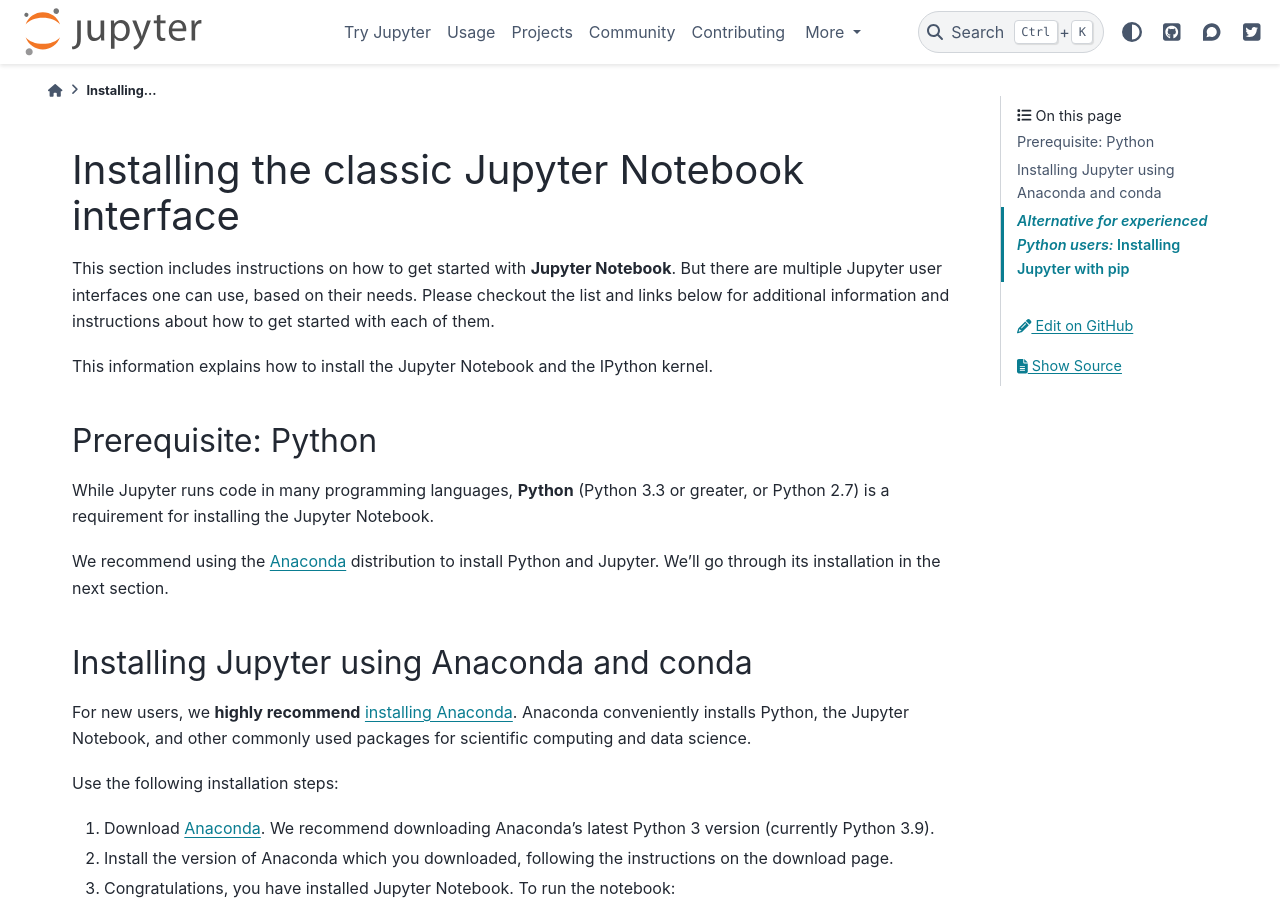
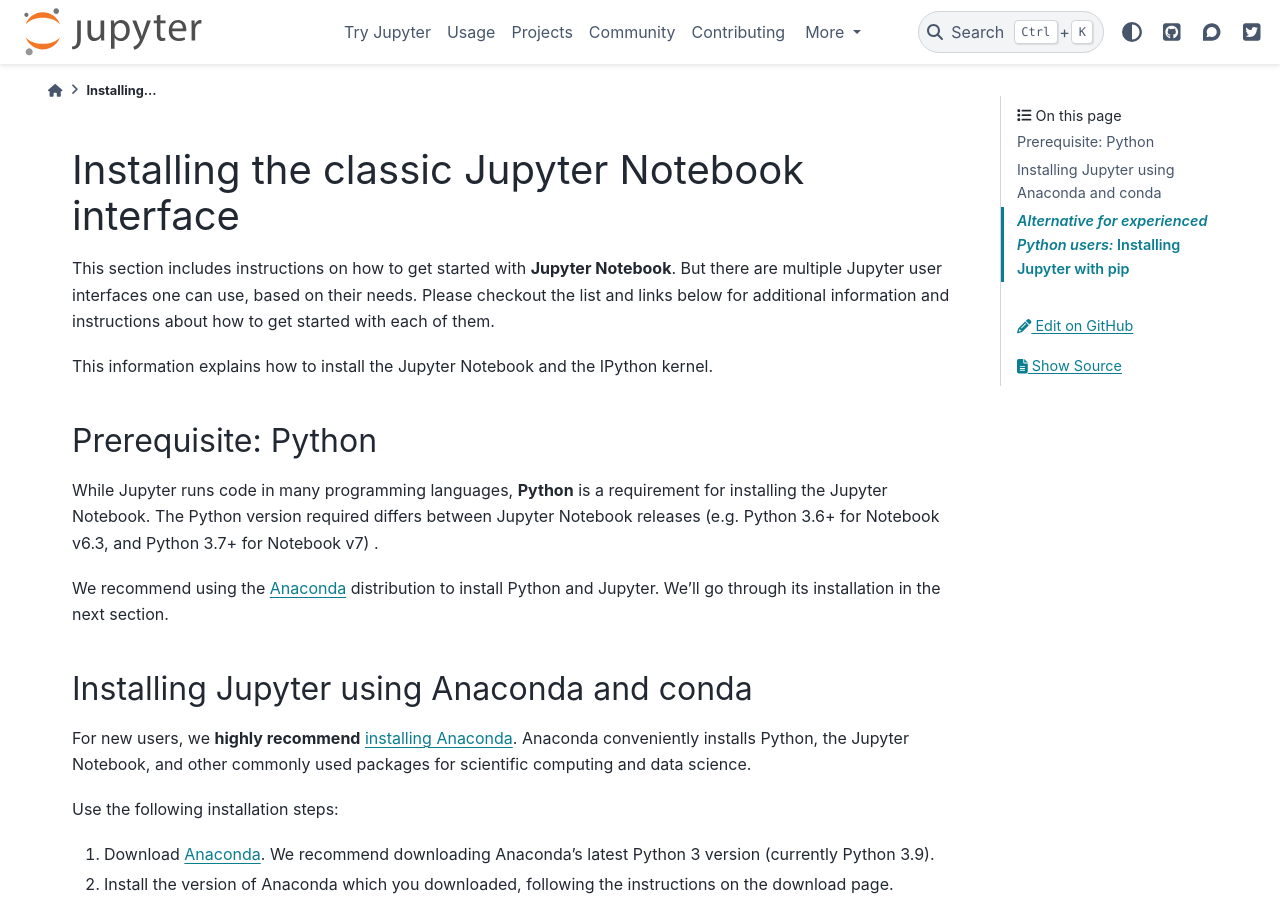
Before and after one commit to jupyter/jupyter, a Sphinx documentation site: the page built from docs/source/install/notebook-classic.rst, in a window 1280 px wide and 900 px high. Built offline with Sphinx 7.4.7 and the PyData theme 0.15.4, drawn with Linux system fonts in a browser that asks for light colours; pages that are not in the unit, such as notebooks, are missing from menus.

Commit message:
Update clarity proposal for docs/source/install/notebook-classic.rst
Co-authored-by: Michał Krassowski <5832902+krassowski@users.noreply.github.com>

```diff
--- a/docs/source/install/notebook-classic.rst
+++ b/docs/source/install/notebook-classic.rst
@@ -14,7 +14,9 @@
 --------------------
 
 While Jupyter runs code in many programming languages, **Python**
-(Python 3.3 or greater, or Python 2.7) is a requirement for installing the Jupyter Notebook.
+is a requirement for installing the Jupyter Notebook. The Python version required
+differs between Jupyter Notebook releases (e.g. Python 3.6+ for Notebook v6.3,
+and Python 3.7+ for Notebook v7) .
 
 We recommend using the `Anaconda <https://www.anaconda.com/download>`_
 distribution to install Python and Jupyter. We'll go through its installation
```
